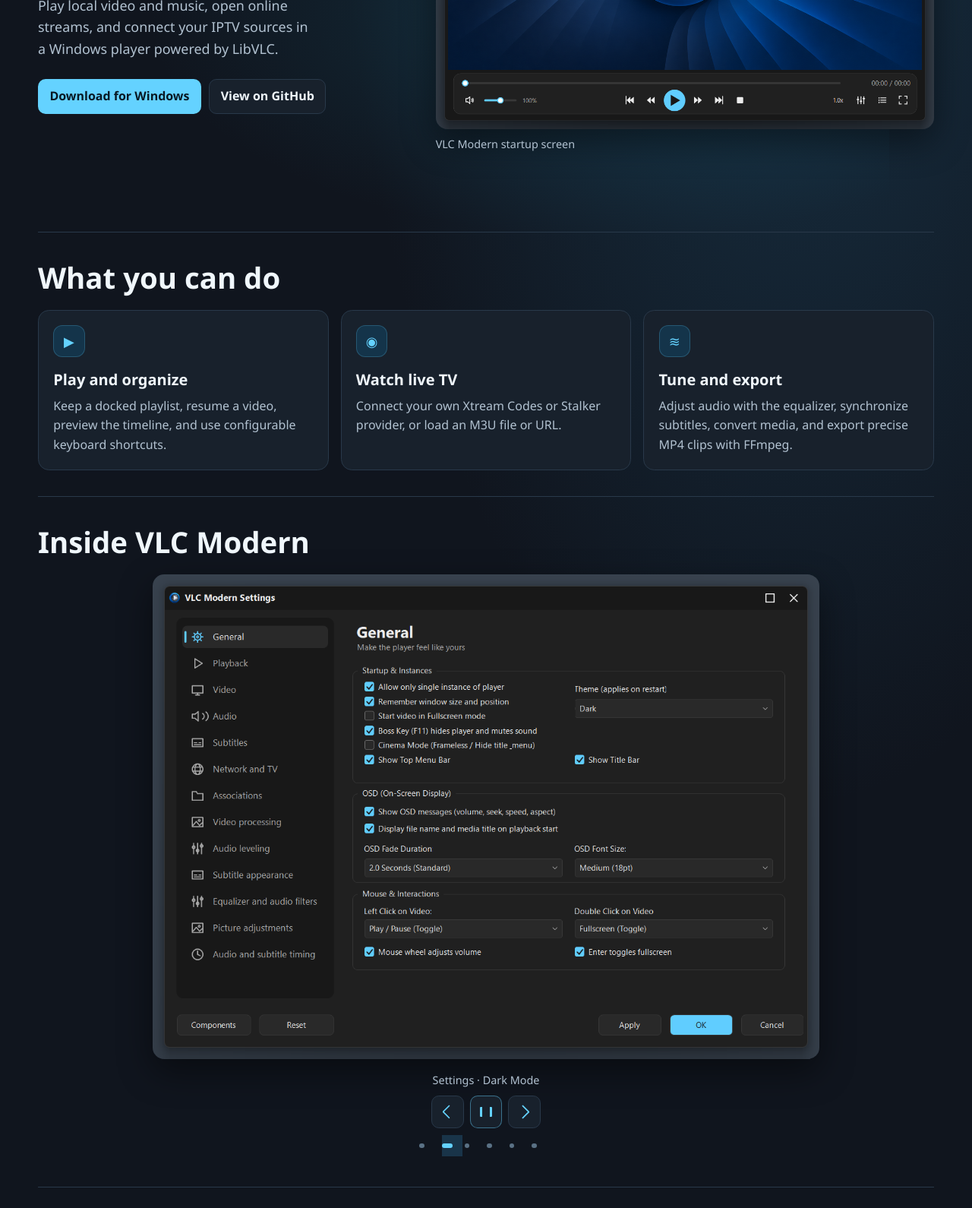
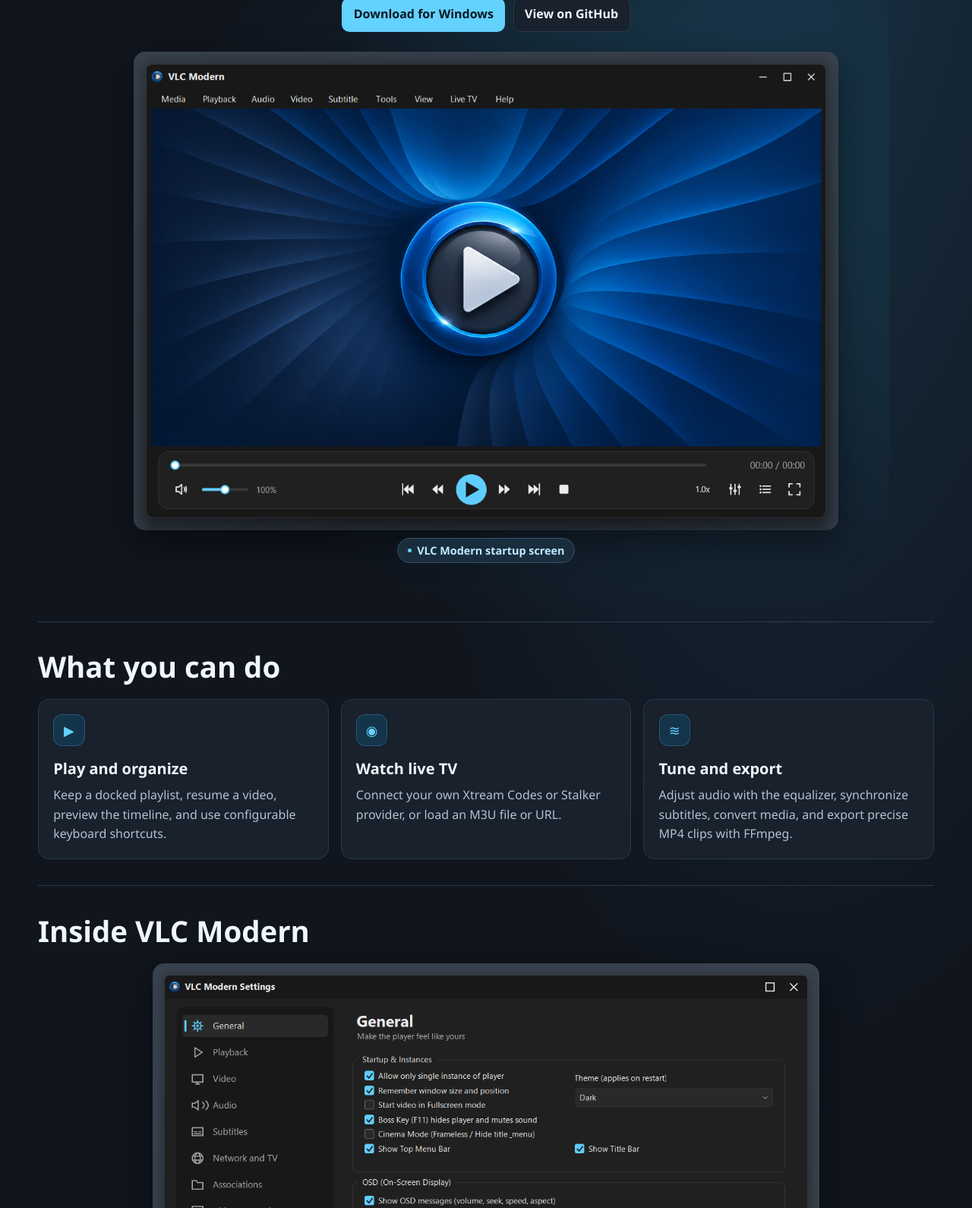
Before and after one commit to Diagoo1/VLC-Modern, a plain HTML site: page index.html in a window 1280 px wide. Shown: the part 459-2049 px from the top of the page at 76% size. Drawn offline with Linux system fonts and the light colour scheme.

Commit message:
Center the startup and screenshot gallery

```diff
--- a/index.html
+++ b/index.html
@@ -26,7 +26,7 @@
 <p class="lede"><span lang="en">Play local video and music, open online streams, and connect your IPTV sources in a Windows player powered by LibVLC.</span><span lang="ar">شغّل الفيديو والموسيقى من جهازك، وافتح روابط البث ومصادر IPTV في مشغّل ويندوز يعمل بمحرك LibVLC.</span></p>
 <div class="actions"><a class="primary" href="#download"><span lang="en">Download for Windows</span><span lang="ar">تحميل لويندوز</span></a><a class="secondary" href="https://github.com/Diagoo1/VLC-Modern"><span lang="en">View on GitHub</span><span lang="ar">المشروع على GitHub</span></a></div>
 </div>
-<figure class="hero-image"><img src="assets/splash.png" alt="VLC Modern startup screen with its blue play emblem and control dock" width="1244" height="844" fetchpriority="high"><figcaption><span lang="en">VLC Modern startup screen</span><span lang="ar">شاشة بداية VLC Modern</span></figcaption></figure>
+<figure class="hero-image"><img src="assets/splash.png" alt="VLC Modern startup screen with its blue play emblem and control dock" width="1244" height="844" fetchpriority="high"><figcaption class="image-tag"><span lang="en">VLC Modern startup screen</span><span lang="ar">شاشة بداية VLC Modern</span></figcaption></figure>
 </section>
 <section id="features" class="reveal">
 <h2><span lang="en">What you can do</span><span lang="ar">إمكانيات المشغّل</span></h2>
@@ -45,6 +45,11 @@
 <a href="assets/iptv.png"><img src="assets/iptv.png" alt="IPTV provider setup" loading="lazy"><span lang="en">IPTV sources</span><span lang="ar">مصادر IPTV</span></a>
 <a href="assets/open-media.png"><img src="assets/open-media.png" alt="Network stream setup and cache settings" loading="lazy"><span lang="en">Network streams</span><span lang="ar">بث الشبكة</span></a>
 <a href="assets/convert-stream.png"><img src="assets/convert-stream.png" alt="Convert and Stream Media dialog" loading="lazy"><span lang="en">Media conversion</span><span lang="ar">تحويل الوسائط</span></a>
+<a href="assets/playlist.png"><img src="assets/playlist.png" alt="Docked playlist during playback" loading="lazy"><span lang="en">Docked playlist</span><span lang="ar">قائمة التشغيل الجانبية</span></a>
+<a href="assets/fullscreen.png"><img src="assets/fullscreen.png" alt="Fullscreen playback with floating controls" loading="lazy"><span lang="en">Fullscreen controls</span><span lang="ar">أدوات ملء الشاشة</span></a>
+<a href="assets/equalizer.png"><img src="assets/equalizer.png" alt="Dark Mode audio equalizer" loading="lazy"><span lang="en">Equalizer · Dark Mode</span><span lang="ar">الإكولايزر · داكن</span></a>
+<a href="assets/light-equalizer.png"><img src="assets/light-equalizer.png" alt="Light Mode audio equalizer" loading="lazy"><span lang="en">Equalizer · Light Mode</span><span lang="ar">الإكولايزر · فاتح</span></a>
+<a href="assets/splash.png"><img src="assets/splash.png" alt="VLC Modern startup screen" loading="lazy"><span lang="en">VLC Modern startup screen</span><span lang="ar">شاشة بداية VLC Modern</span></a>
 </div>
 </section>
 <section id="download" class="reveal">
--- a/site.js
+++ b/site.js
@@ -64,6 +64,7 @@ if (shots.length) {
   const caption = document.createElement("figcaption");
   caption.className = "slider-caption";
   const title = document.createElement("div");
+  title.className = "image-tag";
   const tools = document.createElement("div");
   tools.className = "slider-tools";
   const dialog = document.createElement("dialog");
@@ -71,7 +72,7 @@ if (shots.length) {
   dialog.setAttribute("aria-label", "Screenshot slideshow / عرض الصور");
   const viewerImage = document.createElement("img");
   const viewerTitle = document.createElement("div");
-  viewerTitle.className = "viewer-title";
+  viewerTitle.className = "viewer-title image-tag";
   const viewerTools = document.createElement("div");
   viewerTools.className = "slider-tools";
   const motion = matchMedia("(prefers-reduced-motion: reduce)");
--- a/style.css
+++ b/style.css
@@ -155,3 +155,25 @@ html[dir=rtl] .icon-control[data-icon="previous"]::before{transform:translateX(-
 .language-menu summary{width:auto;min-width:3.5rem;padding-inline:.65rem;display:inline-flex;justify-content:center;align-items:center;gap:.45rem}
 .language-menu summary::after{content:"";width:.4rem;height:.4rem;border-right:2px solid currentColor;border-bottom:2px solid currentColor;transform:translateY(-.12rem) rotate(45deg);transition:transform .2s ease}
 .language-menu[open] summary::after{transform:translateY(.1rem) rotate(225deg)}
+
+.hero{grid-template-columns:minmax(0,1fr);justify-items:center;text-align:center;gap:1.65rem;padding-block:clamp(2.75rem,6vw,5rem)}
+.hero .lede{max-width:54ch;margin-inline:auto}
+.hero .actions{justify-content:center}
+.hero-image{width:min(100%,58rem);margin-inline:auto}
+.image-tag,.hero-image .image-tag{
+ display:inline-flex;align-items:center;justify-content:center;gap:.45rem;
+ max-width:100%;margin:.65rem auto 0;padding:.24rem .8rem;border:1px solid #35536c;
+ border-radius:999px;background:#192d3d;color:#bdeaff;font-size:.9rem;font-weight:650;
+ text-align:center
+}
+.image-tag::before{content:"";width:.34rem;height:.34rem;border-radius:50%;background:var(--accent);flex:none}
+.gallery .slider-caption .image-tag{margin:0}
+.image-viewer .viewer-title{display:table;margin:0 auto .65rem}
+.image-viewer .viewer-title::before{display:none}
+.gallery .gallery-controls{gap:.06rem;flex-wrap:wrap}
+.gallery .slide-dot,.gallery .slide-dot[aria-pressed=true],.gallery .slide-dot:hover{
+ background:transparent;border:0;box-shadow:none;color:inherit
+}
+.gallery .slide-dot{width:1.35rem;height:1.6rem}
+.gallery .slide-dot[aria-pressed=true]::before{width:.9rem}
+@media(max-width:385px){.gallery .slide-dot{width:1.18rem}}
```
Also changed, not shown: assets/equalizer.png (added), assets/light-equalizer.png (added), assets/playlist.png (added), 1 other file.
